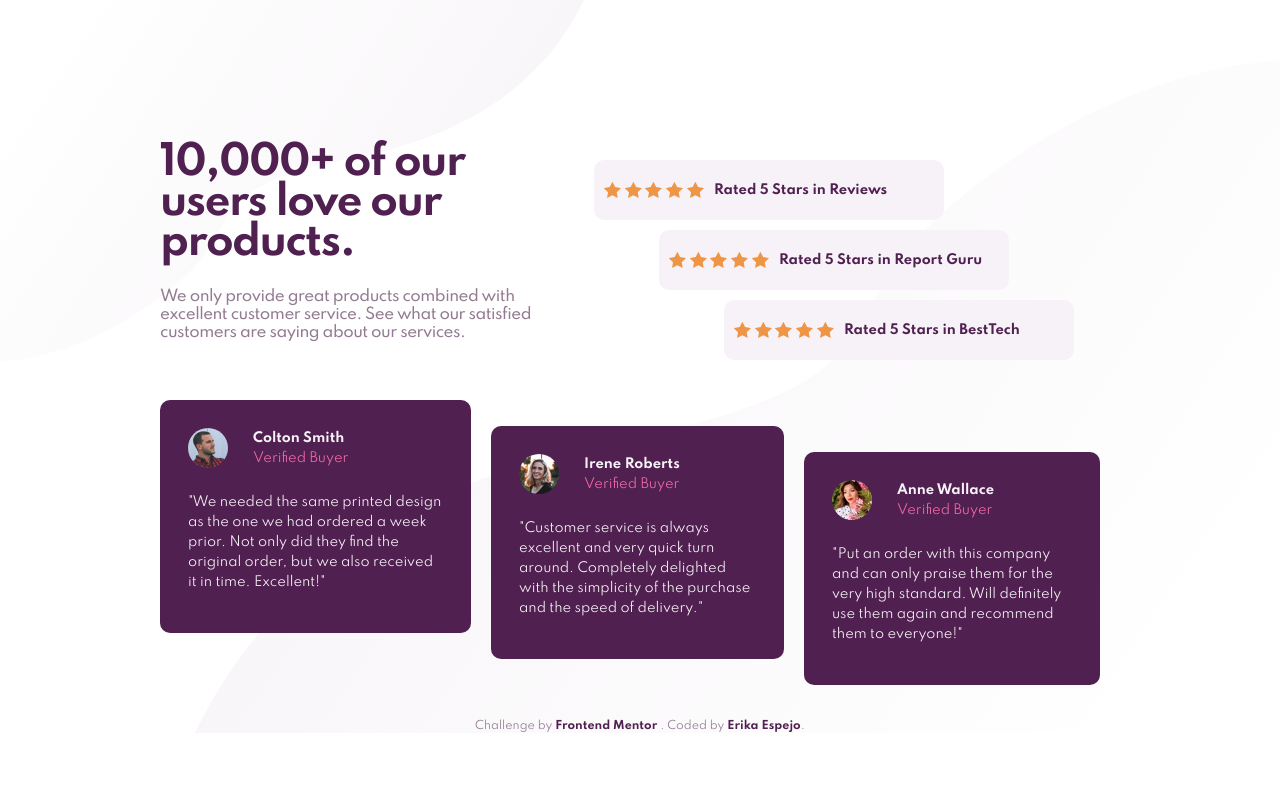
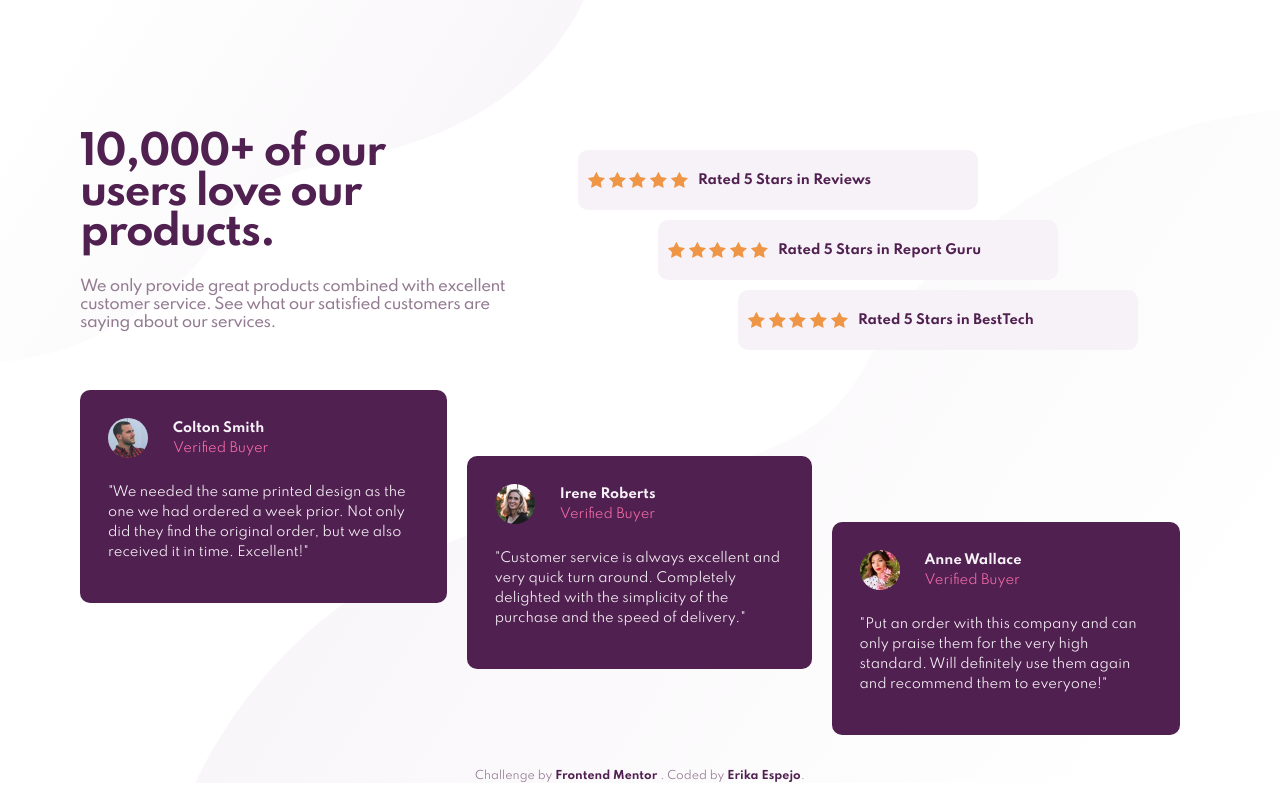
Before and after one commit to ErikaEspejo/social-proof-section, a plain HTML site: page index.html in a window 1280 px wide. Drawn offline with Linux system fonts and the light colour scheme.

Commit message:
Responsive design finished

```diff
--- a/style.css
+++ b/style.css
@@ -134,17 +134,18 @@ span {
   font-weight: 700;
 }
 
-@media (min-width:1100px) {
+
+@media (min-width:850px) {
   body {
     background-image: url(./images/bg-pattern-top-desktop.svg),url(./images/bg-pattern-bottom-desktop.svg);
   }
 
   .main {
-    margin-block-start: 50px;
+    margin-block-start: 40px;
     display: flex;
     flex-direction: row;
     flex-wrap: wrap;
-    padding-inline: 160px;
+    padding-inline: 80px;
     padding-block-start: 60px;
   }
 
@@ -166,11 +167,12 @@ span {
     margin-inline-start: 50px;
     display: flex;
     flex-direction: column;
+    align-items: center;
   }
 
   .rate-box {
     display: inline-flex;
-    width: 350px;
+    width: 300px;
     flex-direction: row;
     justify-content: left;
     margin-block-start:10px;
@@ -184,6 +186,9 @@ span {
     background-repeat: space;
   }
 
+  .reviews {
+    align-self: flex-start;
+  }
   .report {
     align-self: center;
   }
@@ -194,7 +199,7 @@ span {
 
   .comments {
     flex-direction: row;
-    height: 300px;
+    height: 360px;
     margin-block-end: 20px;
     align-items: flex-end;
   }
@@ -217,3 +222,9 @@ span {
     align-self: flex-end;
   }
 }
+
+@media (min-width:1100px){
+  .rate-box {
+    width: 400px;
+  }
+}
```
